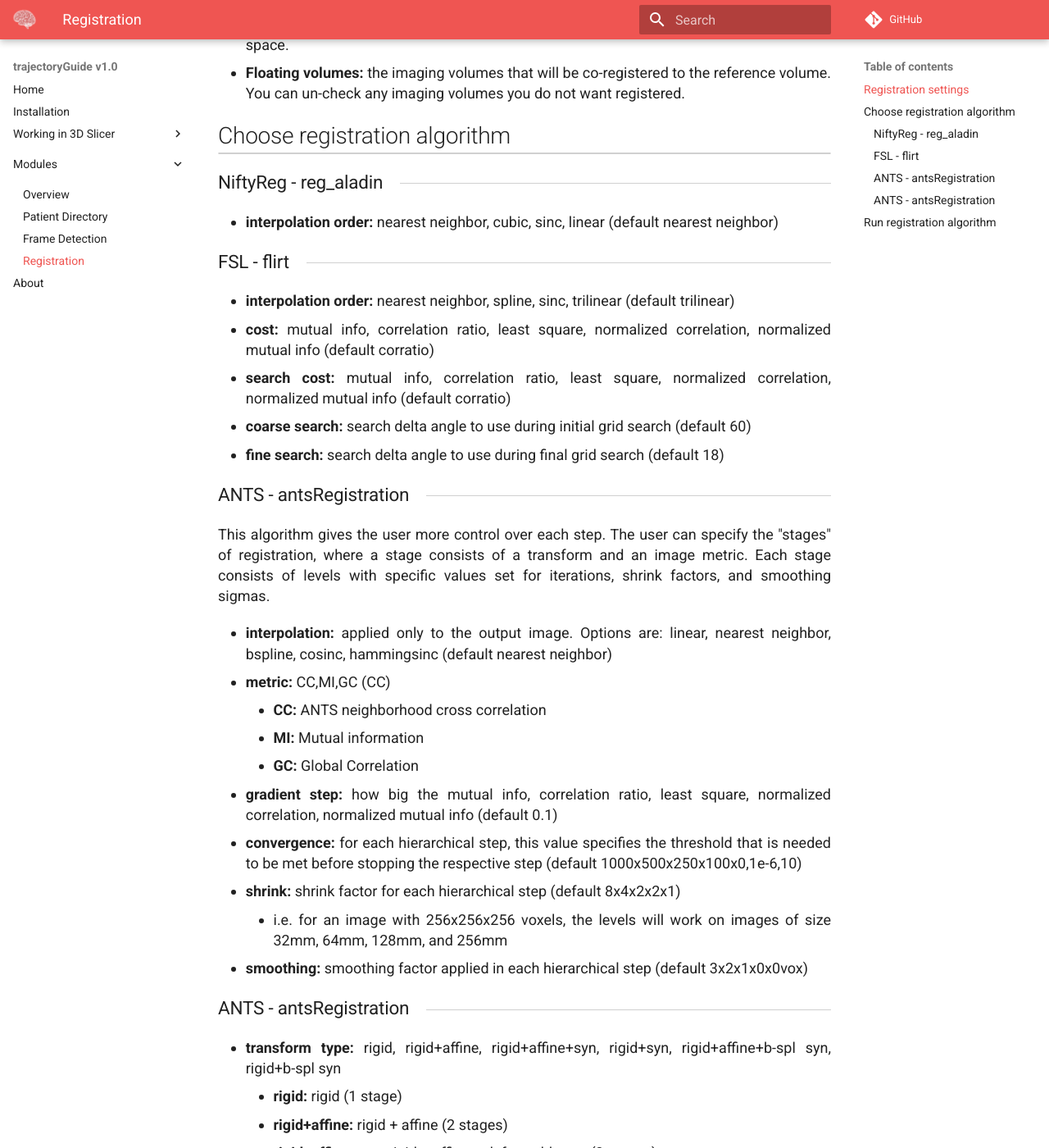
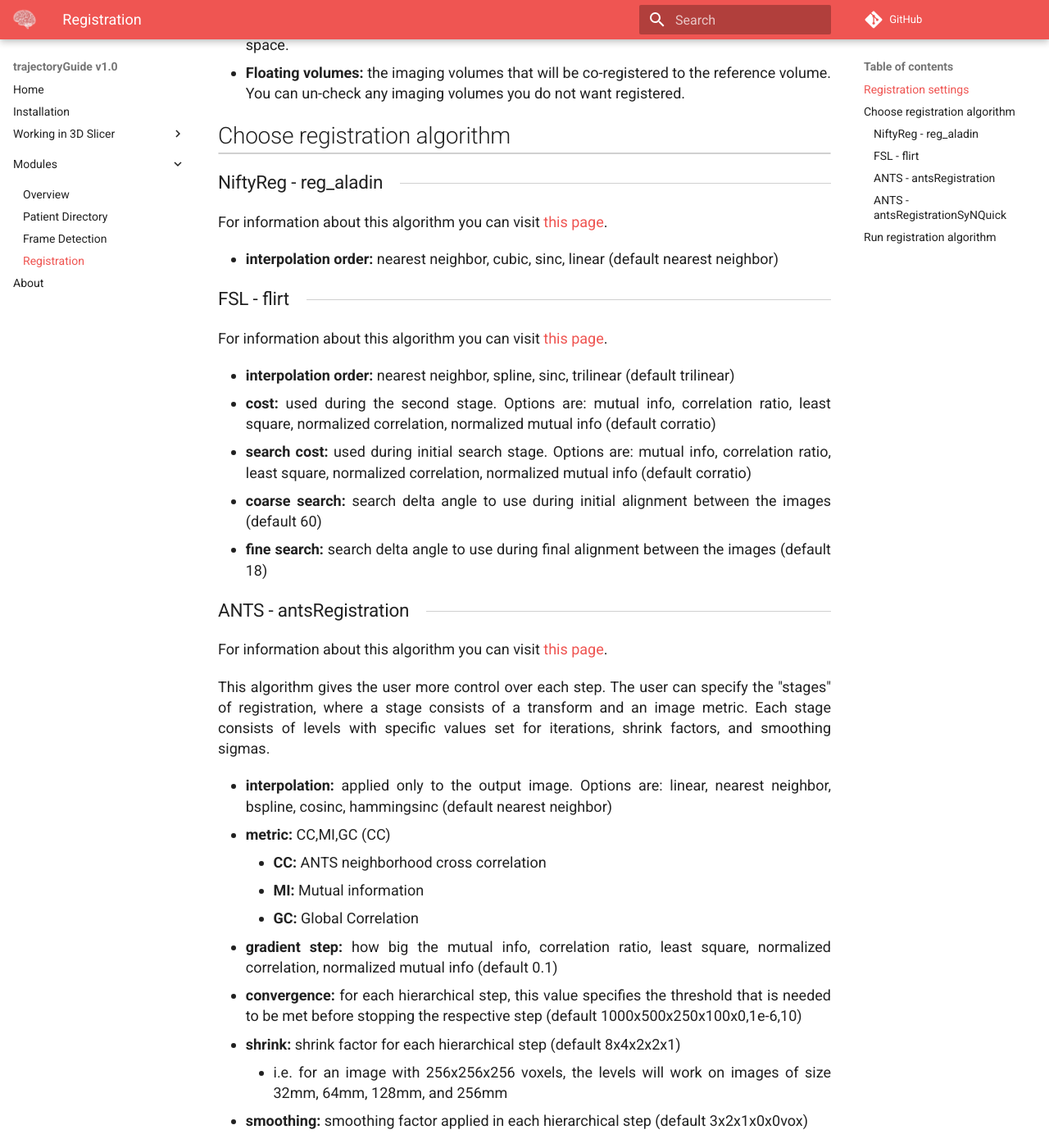
Before and after one commit to greydongilmore/trajectoryGuide-site, an MkDocs documentation site: the page built from docs/widgets/05_registration.md, in a window 1280 px wide and 1400 px high, scrolled down 817 px. Shown: the whole window at 82% size. Built offline with MkDocs 1.6.1 and Material for MkDocs 9.7.7, drawn with Linux system fonts in a browser that asks for light colours; nearby versions of some CDN libraries; comment, search, counter and statistics services are not loaded; some of the changed text lies outside the part shown.

Commit message:
Update 05_registration.md

```diff
--- a/docs/widgets/05_registration.md
+++ b/docs/widgets/05_registration.md
@@ -16,17 +16,23 @@
 
 ### NiftyReg - reg_aladin
 
+For information about this algorithm you can visit <a href="https://www.nitrc.org/projects/niftyreg/" target="_blank">this page</a>.
+
 * **interpolation order:** nearest neighbor, cubic, sinc, linear (default nearest neighbor)
 
 ### FSL - flirt
 
+For information about this algorithm you can visit <a href="https://fsl.fmrib.ox.ac.uk/fsl/fslwiki/FLIRT/UserGuide" target="_blank">this page</a>.
+
 * **interpolation order:** nearest neighbor, spline, sinc, trilinear (default trilinear)
-* **cost:** mutual info, correlation ratio, least square, normalized correlation, normalized mutual info (default corratio)
-* **search cost:** mutual info, correlation ratio, least square, normalized correlation, normalized mutual info (default corratio)
-* **coarse search:** search delta angle to use during initial grid search (default 60)
-* **fine search:**  search delta angle to use during final grid search (default 18)
+* **cost:** used during the second stage. Options are: mutual info, correlation ratio, least square, normalized correlation, normalized mutual info (default corratio)
+* **search cost:** used during initial search stage. Options are: mutual info, correlation ratio, least square, normalized correlation, normalized mutual info (default corratio)
+* **coarse search:** search delta angle to use during initial alignment between the images (default 60)
+* **fine search:**  search delta angle to use during final alignment between the images (default 18)
 
 ### ANTS - antsRegistration
+
+For information about this algorithm you can visit <a href="https://www.nitrc.org/projects/ants" target="_blank">this page</a>.
 
 This algorithm gives the user more control over each step. The user can specify the "stages" of registration, where a stage consists of a transform and an image metric. Each stage consists of levels with specific values set for iterations, shrink factors, and smoothing sigmas.
 
@@ -41,7 +47,7 @@
     - i.e. for an image with 256x256x256 voxels, the levels will work on images of size 32mm, 64mm, 128mm, and 256mm
 * **smoothing:** smoothing factor applied in each hierarchical step  (default 3x2x1x0x0vox)
 
-### ANTS - antsRegistration
+### ANTS - antsRegistrationSyNQuick
 * **transform type:** rigid, rigid+affine, rigid+affine+syn, rigid+syn, rigid+affine+b-spl syn, rigid+b-spl syn
     - **rigid:** rigid (1 stage)
     - **rigid+affine:** rigid + affine (2 stages)
```
